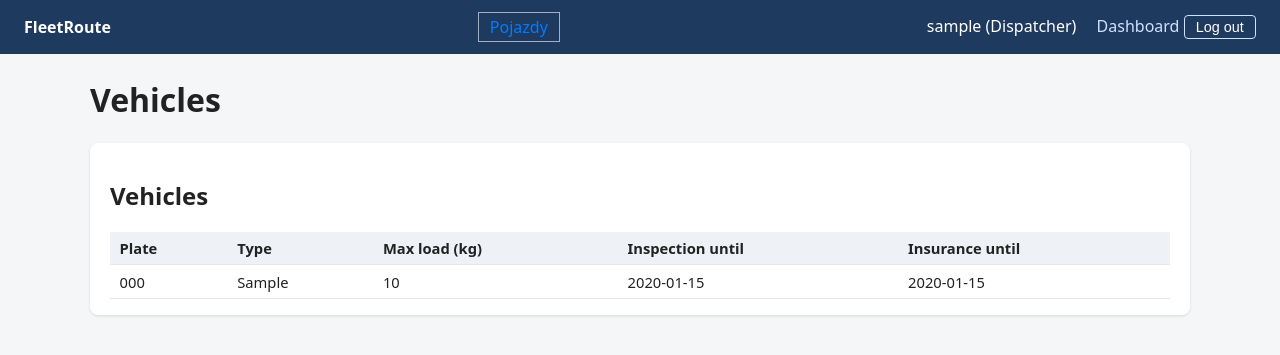
After one commit to Tigerek386/System-Dyspozytorski-Floty, a Django app: page /vehicles/ in a window 1280 px wide. The commit adds this page. Shown: the top 355 px of the page. Run offline with Django 5.2, Linux system fonts and the light colour scheme; a user stored in the database is signed in; tables that the repository leaves empty hold one stand-in row (values such as "Sample post").

Commit message:
Dodanie podstrony pojazdów dla przykładu

```diff
--- a/fleet/urls.py
+++ b/fleet/urls.py
@@ -5,4 +5,5 @@ from . import views
 urlpatterns = [
     path("", views.dashboard, name="dashboard"),
     path("driver/", views.driver_dashboard, name="driver_dashboard"),
+    path("vehicles/", views.vehicles, name="vehicles"),
 ]
--- a/fleet/views.py
+++ b/fleet/views.py
@@ -15,6 +15,13 @@ def _staff_only(view):
             return redirect("driver_dashboard")
         return view(request, *args, **kwargs)
     return wrapper
+
+@login_required
+@_staff_only
+def vehicles(request):
+    """Display the vehicles tab."""
+    context={"vehicles": Vehicle.objects.all()}
+    return render(request, "fleet/vehicles.html",context)
 
 
 @login_required
--- a/templates/base.html
+++ b/templates/base.html
@@ -28,8 +28,11 @@
     </style>
 </head>
 <body>
+
 <header>
+    {% block header %}
     <strong>FleetRoute</strong>
+    {% endblock %}
     <nav>
         {% if user.is_authenticated %}
             <span>{{ user.username }} ({{ user.get_role_display }})</span>
@@ -47,7 +50,9 @@
             <a href="{% url 'register' %}">Register</a>
         {% endif %}
     </nav>
+
 </header>
+
 <main>
     {% if messages %}
         <ul class="messages">
--- a/templates/fleet/dashboard.html
+++ b/templates/fleet/dashboard.html
@@ -1,6 +1,11 @@
 {% extends "base.html" %}
 {% block title %}Dashboard - FleetRoute{% endblock %}
+{% block header %}
+    {{ block.super }}
+<a href="{% url 'vehicles' %}" style="display:flex;align-items:left;background:transparent;border:1px solid #cfe2ff;padding:0.2rem 0.7rem;margin-left:0;">Pojazdy</a>
+    {% endblock %}
 {% block content %}
+
 
 <h1>Dashboard</h1>
 
--- /dev/null
+++ b/templates/fleet/vehicles.html
@@ -0,0 +1,30 @@
+{% extends "base.html" %}
+{% block title %}Vehicles - FleetRoute{% endblock %}
+{% block header %}
+    {{ block.super }}
+    <a href="{% url 'vehicles' %}" style="display:flex;align-items:left;background:transparent;border:1px solid #a0b0c8;color:#007bff;padding:0.2rem 0.7rem;margin-left:0;">Pojazdy</a>
+{% endblock %}
+{% block content %}
+<h1>Vehicles</h1>
+<div class="card">
+    <h2>Vehicles</h2>
+    <table>
+        <thead>
+            <tr><th>Plate</th><th>Type</th><th>Max load (kg)</th><th>Inspection until</th><th>Insurance until</th></tr>
+        </thead>
+        <tbody>
+        {% for vehicle in vehicles %}
+            <tr>
+                <td>{{ vehicle.plate_number }}</td>
+                <td>{{ vehicle.vehicle_type }}</td>
+                <td>{{ vehicle.max_load_capacity_kg }}</td>
+                <td>{{ vehicle.technical_inspection_expiry|date:"Y-m-d" }}</td>
+                <td>{{ vehicle.insurance_expiry|date:"Y-m-d" }}</td>
+            </tr>
+        {% empty %}
+            <tr><td colspan="5">No vehicles yet — add one below.</td></tr>
+        {% endfor %}
+        </tbody>
+    </table>
+</div>
+{% endblock %}
```
Also changed, not shown: README.md.
